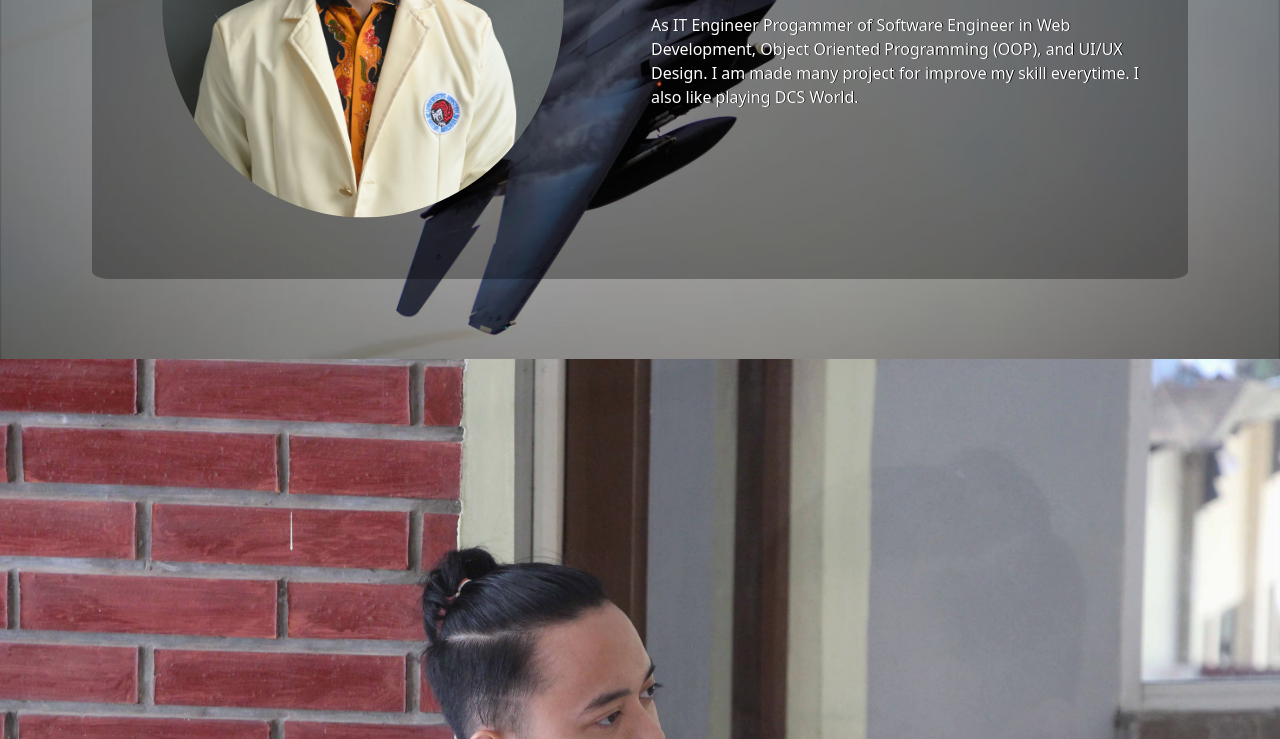
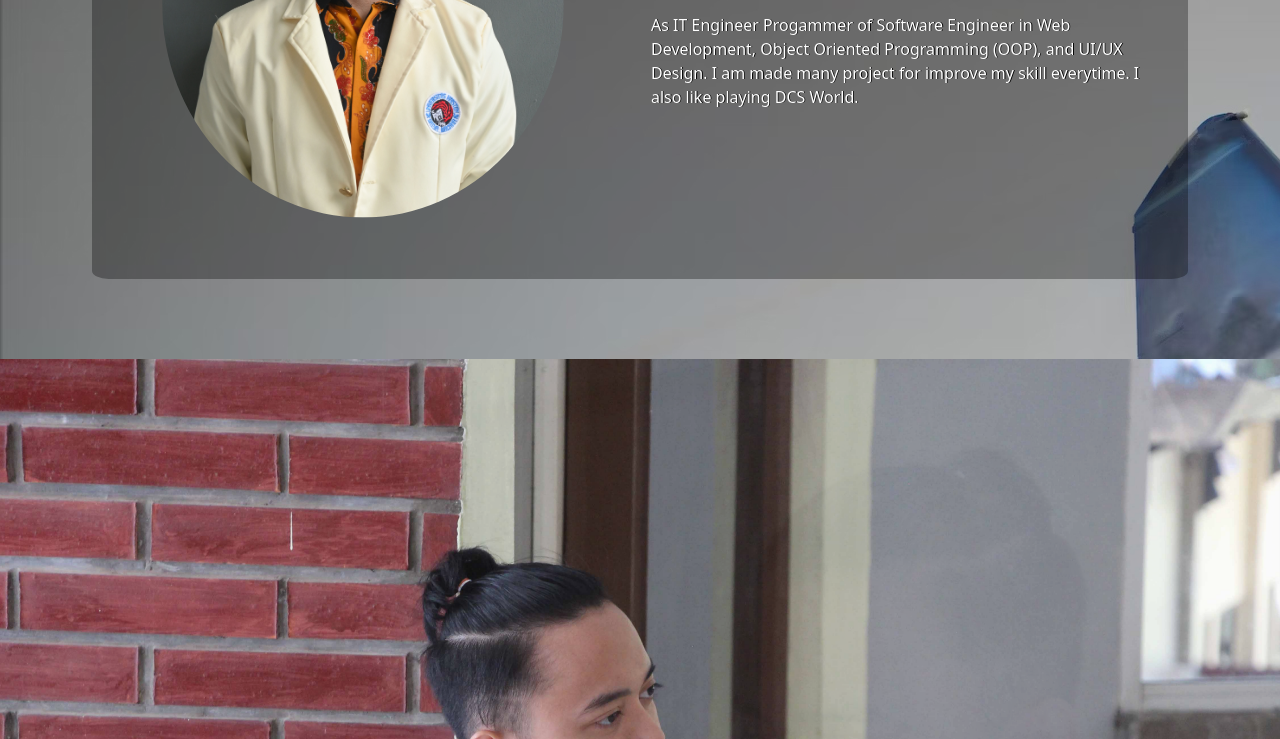
Before and after one commit to ImamFauji/WebsiteImamF, a plain HTML site: page index.html in a window 1280 px wide. Shown: the part 407-1146 px from the top of the page. Drawn offline with nearby package versions, Linux system fonts and the light colour scheme.

Commit message:
Update index.html

```diff
--- a/index.html
+++ b/index.html
@@ -23,7 +23,6 @@
       integrity="sha384-C6RzsynM9kWDrMNeT87bh95OGNyZPhcTNXj1NW7RuBCsyN/o0jlpcV8Qyq46cDfL"
       crossorigin="anonymous"
     ></script>
-    <img src="image/planes_cover.jpg" alt="planes cover" class="bg-img" />
     <nav class="navbar navbar-expand-lg bd-navbar sticky-top navbar-dark">
       <div class="container-fluid">
         <a class="navbar-brand" href="#">
```
